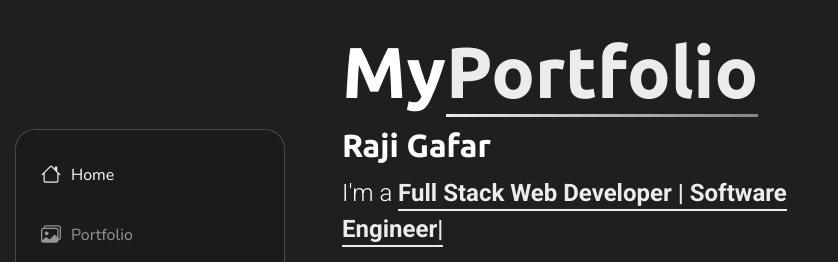
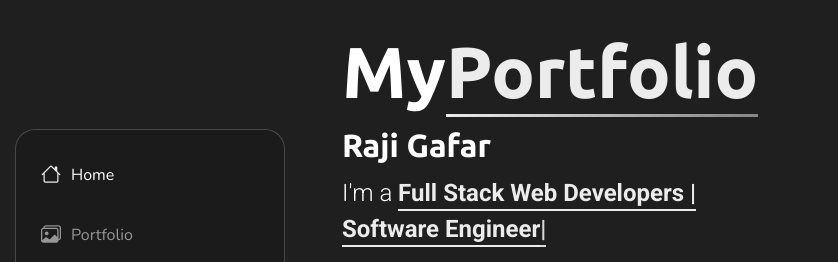
Before and after one commit to iamraj24/my_portfolio, a plain HTML site: page index.html in a window 1280 px wide. Shown: the part 100-362 px from the top of the page, 0-838 px from the left. Drawn offline with nearby package versions, Linux system fonts and the light colour scheme.

Commit message:
Update index.html

```diff
--- a/index.html
+++ b/index.html
@@ -103,7 +103,7 @@
               <div class="hero-text">
           <h1>My<span class="accent-text">Portfolio</span></h1>
     <h2>Raji Gafar</h2>
-    <p class="lead">I'm a <span class="typed" data-typed-items="Full Stack Web Developer | Software Engineer"></span></p>
+    <p class="lead">I'm a <span class="typed" data-typed-items="Full Stack Web Developers | Software Engineer"></span></p>
 
     <p class="description">Building robust, end-to-end solutions. I specialize in taking applications from concept to production, seamlessly integrating intuitive frontend design with high-performance backend architecture.</p>
 
```
